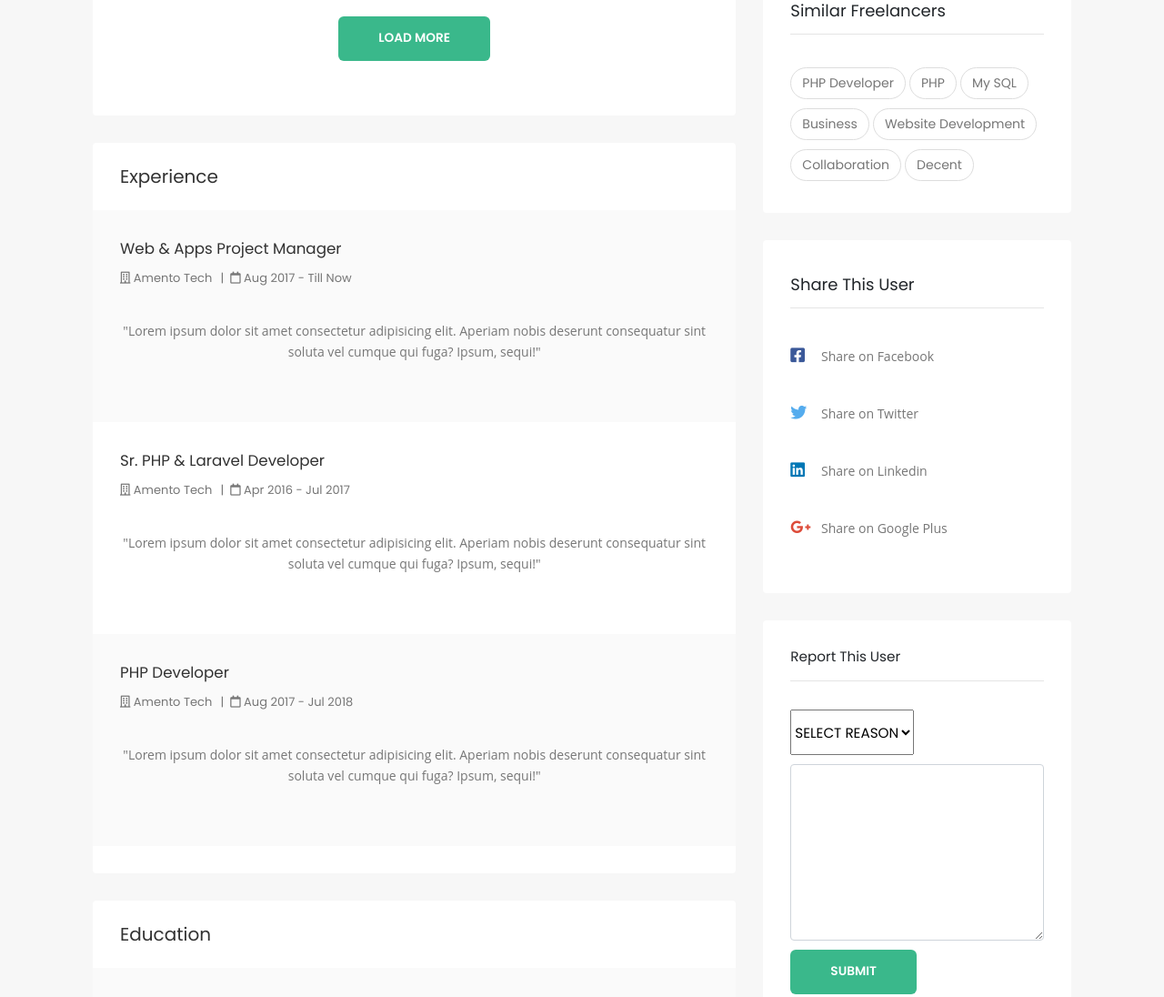
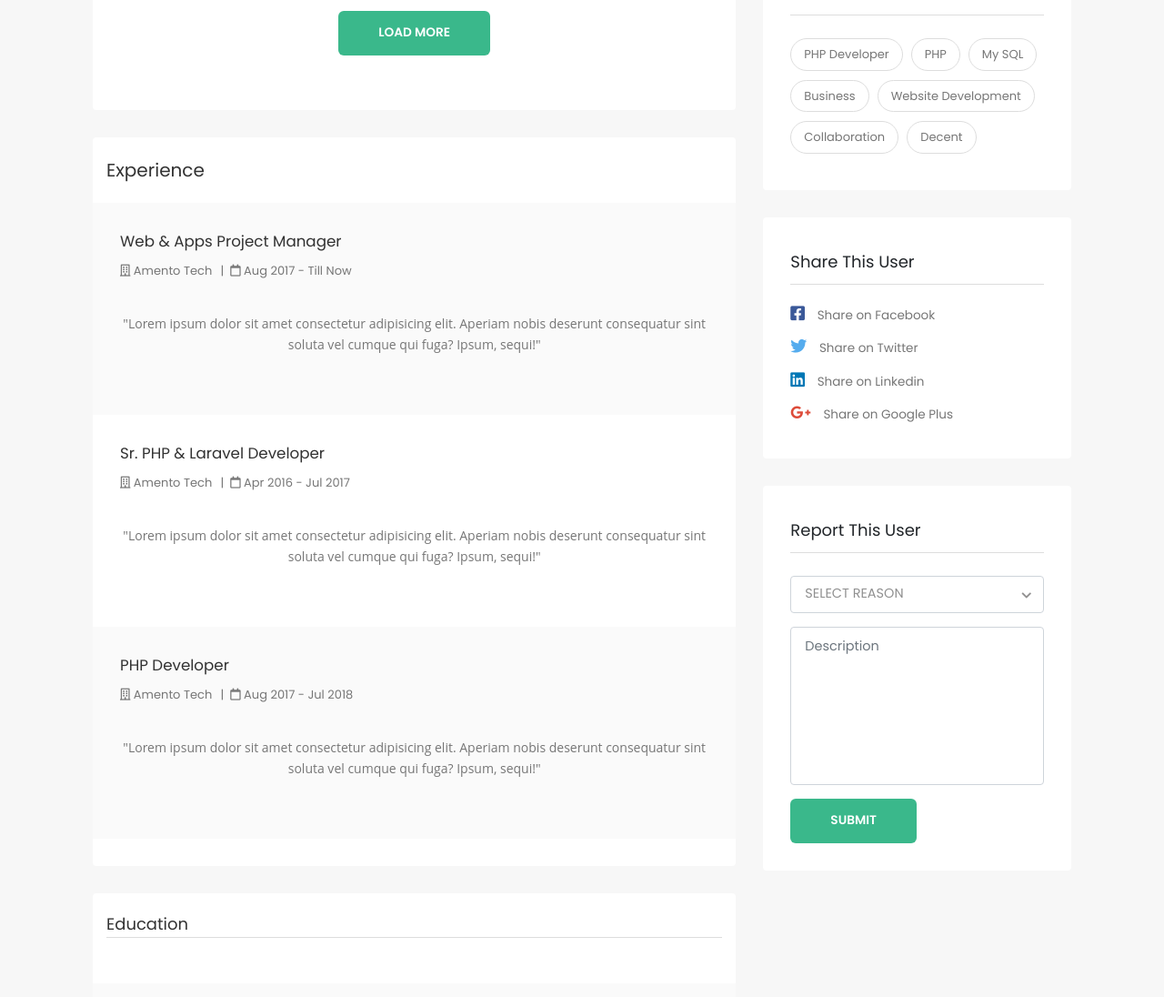
Before and after one commit to rajutmg/workTorn, a plain HTML site: page detailPage.html in a window 1280 px wide. Shown: the part 2315-3411 px from the top of the page at 91% size. Drawn offline with nearby package versions, Linux system fonts and the light colour scheme; files whose address does not match are found by name.

Commit message:
workingOn

```diff
--- a/detailPage.html
+++ b/detailPage.html
@@ -326,7 +326,7 @@
                         </div>
                         <!-- Crafted project -->
                         <div class="CraftProject craftedPadding">
-                            <div class="craftprojecttitle">
+                            <div class="skillTitle">
                                 <h2>Crafted Projects</h2>
                             </div>
                             <div class="projectlist">
@@ -459,7 +459,9 @@
                         <!-- Education -->
                         <div class="CraftProject">
                             <div class="craftprojecttitle">
+                                <div class="skillTitle">
                                     <h2>Education</h2>
+                                </div>
                             </div>
                             <div class="e-content backgroundColor">
                                 <div class="contenthead">
@@ -520,7 +522,6 @@
                         <div class="skill">
                             <div class="skillTitle">
                                 <h2>My Skills</h2>
-                                <hr>
                             </div>
                             <div class="progress-panel">
                                 <div class="progressTitle">
@@ -627,11 +628,11 @@
                         </div>
                         <!-- certificate -->
                         <div class="skill">
-                            <div class="awardTitle">
+                            <div class="skillTitle">
                                 <h2>Awards & Certifications</h2>
-                                <hr>
                             </div>
                             <div class="certificate">
+                                <a href="#">
                                     <figure class="certificateImage">
                                         <img src="img/a1.jpg" width="img-fluid" alt="logo">
                                     </figure>
@@ -639,8 +640,10 @@
                                         <h2>Top PHP Excel Skills</h2>
                                         <h3>Jun 27, 2018</h3>
                                     </div>
+                                </a>
                             </div>
                             <div class="certificate">
+                                <a href="#">
                                     <figure class="certificateImage">
                                         <img src="img/a2.jpg" width="img-fluid" alt="logo">
                                     </figure>
@@ -648,8 +651,10 @@
                                         <h2>Monster Developer Award</h2>
                                         <h3>Apr 27, 2018</h3>
                                     </div>
+                                </a>
                             </div>
                             <div class="certificate">
+                                <a href="#">
                                     <figure class="certificateImage">
                                         <img src="img/a3.jpg" width="img-fluid" alt="logo">
                                     </figure>
@@ -657,8 +662,10 @@
                                         <h2>Best Communication 2015</h2>
                                         <h3>May 27, 2018</h3>
                                     </div>
+                                </a>
                             </div>
                             <div class="certificate">
+                                <a href="#">
                                     <figure class="certificateImage">
                                         <img src="img/a4.jpg" width="img-fluid" alt="logo">
                                     </figure>
@@ -666,6 +673,7 @@
                                         <h2>Best Logo Design Winner</h2>
                                         <h3>Aug 27, 2018</h3>
                                     </div>
+                                </a>
                             </div>
                         </div>
                         <!-- qr code -->
@@ -688,45 +696,36 @@
                         <div class="skill">
                             <div class="skillTitle">
                                 <h2>Similar Freelancers</h2>
-                                <hr>
                             </div>
-                          <a href="#" type="button" class="btn button" data-toggle="button">PHP Developer</a>
-                           <a href="#" type="button" class="btn button" data-toggle="button">PHP</a>
-                           <a href="#" type="button" class="btn button" data-toggle="button">My SQL</a>
-                           <a href="#" type="button" class="btn button" data-toggle="button">Business</a>
-                           <a href="#" type="button" class="btn button" data-toggle="button">Website Development</a>
-                           <a href="#" type="button" class="btn button" data-toggle="button">Collaboration</a>
-                           <a href="#" type="button" class="btn button" data-toggle="button">Decent</a>
+                          <a href="#" class="btn button" data-toggle="button">PHP Developer</a>
+                           <a href="#" class="btn button" data-toggle="button">PHP</a>
+                           <a href="#" class="btn button" data-toggle="button">My SQL</a>
+                           <a href="#" class="btn button" data-toggle="button">Business</a>
+                           <a href="#" class="btn button" data-toggle="button">Website Development</a>
+                           <a href="#" class="btn button" data-toggle="button">Collaboration</a>
+                           <a href="#" class="btn button" data-toggle="button">Decent</a>
                     </div>
                     <!-- share user -->
                     <div class="skill">
                         <div class="skillTitle">
                             <h2>Share This User</h2>
-                            <hr>
                         </div>
-                        <div class="links link1">
-                         <h2><a href="#"><i class="fab fa-facebook-square" aria-hidden="true"></i> Share on Facebook</a></h2>
-                          </div>
-                        <div class="links link2">
-                           <h2><a href="#"><i class="fab fa-twitter" aria-hidden="true"></i> Share on Twitter</a></h2>
-                            </div>
-                        <div class="links link3">
-                               <h2><a href="#"><i class="fab fa-linkedin" aria-hidden="true"> </i> Share on Linkedin</a></h2>
-                                </div>
-                        <div class="links link4">
-                                   <h2><a href="#"><i class="fab fa-google-plus-g" aria-hidden="true"></i> Share on Google Plus</a></h2>
-                                    </div>
+                                    <ul>
+                                        <li class="links link1"><a href="#"><i class="fab fa-facebook-square" aria-hidden="true"></i> Share on Facebook</a></li>
+                                        <li class="links link2"><a href="#"><i class="fab fa-twitter" aria-hidden="true"></i> Share on Twitter</a></li>
+                                        <li class="links link3"><a href="#"><i class="fab fa-linkedin" aria-hidden="true"> </i> Share on Linkedin</a></li>
+                                        <li class="links link4"><a href="#"><i class="fab fa-google-plus-g" aria-hidden="true"></i> Share on Google Plus</a></li>
+                                    </ul>
                     </div>
                     <!-- report user -->
                     <div class="skill">
                         <div class="skillTitle">
-                            Report This User
-                            <hr>
+                           <h2>Report This User</h2>
                         </div>
                         <form>
                         <div class="select1">
-                            <div class="select-down">
-                                <select>
+                            <div class="selectOne">
+                                <select class="form-control">
                                     <option value="Select Reason">SELECT REASON</option>
                                     <option value="REASON ONE">REASON ONE </option>
                                     <option value="REASON TWO">REASON TWO</option>
@@ -736,10 +735,10 @@
                             </div>
                         </div>
                         <div class="form-description">
-                            <textarea class="form" id="Textarea1"  rows="9"></textarea>
+                            <textarea class="form-control" id="Textarea1" placeholder="Description"  rows="7"></textarea>
                           </div>
                           <div class="submitButton">
-                            <a href=""> <button type="button" class="btn viewBtn">SUBMIT</button> </a>
+                            <button type="submit" class="btn viewBtn">SUBMIT</button>
                           </div>
                     </div>
                 </div>
--- a/scss/pages/_detail.scss
+++ b/scss/pages/_detail.scss
@@ -514,6 +514,10 @@ li {
 	width: 100%;
 }
 .skill {
+	.select1{
+		display: inline-block;
+		width: 100%;
+	}
 	.progress-bar {
 		background-color: #00cc8d;
 	}
@@ -521,6 +525,22 @@ li {
 	border-radius: 4px;
 	padding: 30px;
 	margin-bottom: 30px;
+	.form-control{
+		font-size: 0.95em;
+		padding: 10px 15px;
+	}
+	.selectOne select {
+		padding: 0px 15px;
+	}
+	ul{
+		padding-left: 0;
+		margin-bottom: 0;
+		margin-top: -10px;
+		li{
+			list-style: none;
+			line-height: 2.4;
+		}
+	}
 }
 .CraftProject {
 	float: left;
@@ -531,10 +551,18 @@ li {
 }
 .craftedPadding {
 	padding: 0 15px;
+	.skillTitle{
+			padding: 15px;
+			border-bottom: 0;
+			margin-bottom: 0;
+			h2{
+				font-size: 1.35em;
+			}
+		}
 }
 .craftprojecttitle {
-	padding: 26px 30px;
-	width: 100%;
+    padding: 25px 15px;
+    width: 100%;
 	h2 {
 		margin: 0;
 		font-size: 20px;
@@ -585,7 +613,9 @@ li {
 	}
 }
 .skillTitle {
-	padding-bottom: 15px;
+    padding-bottom: 5px;
+    border-bottom: 1px solid #ddd;
+    margin-bottom: 25px;
 	h2 {
 		font-weight: 400;
 		font-size: 18px;
@@ -625,10 +655,15 @@ li {
 		vertical-align: middle;
 	}
 }
+.certificate{
+    display: inline-block;
+    width: 100%;
+}
 .certificateImage {
-	width: auto;
-	float: left;
-	border-radius: 4px;
+    width: 50px;
+    height: 50px;
+    float: left;
+    border-radius: 4px;
 	img {
 		width: 100%;
 		display: block;
@@ -643,13 +678,14 @@ li {
 		font-weight: 400;
 		color: #323232;
 		margin-bottom: 3px;
+		margin-top: 2px;
 	}
 	h3 {
 		font-size: 12px;
 		display: block;
 		color: #999;
 		padding: 2px 0 0;
-		font: 400 12px/23px 'Open Sans', Arial, Helvetica, sans-serif;
+		margin-top: 12px;
 	}
 }
 .qrCodeImage {
@@ -694,44 +730,38 @@ li {
 	border-radius: 20px;
 	color: #767676;
 	text-align: center;
-	font-size: 14px;
-	margin: 5px 0;
+	font-size: 13px;
+    padding: 7px 14px;
+    margin-bottom: 10px;
+    margin-right: 5px;
 	&:hover {
+		border: 1px solid #ff5851;
 		background: #ff5851;
 		color: white;
-		border: none;
 	}
 }
 .links {
-	padding-bottom: 20px;
 	a {
 		color: #767676;
 		text-decoration: none;
+		font-size: 13.5px;
 	}
-	h2 {
-		font-size: 14px;
-		font: 400 14px/23px 'Open Sans', Arial, Helvetica, sans-serif;
+	i{
+		font-size: 18px;
+		margin-right: 10px;
 	}
 }
 .fa-facebook-square {
 	color: #3b5999;
-	font-size: 18px;
-	width: 30px;
 }
 .fa-twitter {
 	color: #55acee;
-	font-size: 18px;
-	width: 30px;
 }
 .fa-linkedin {
 	color: #0077B5;
-	font-size: 18px;
-	width: 30px;
 }
 .fa-google-plus-g {
 	color: #dd4b39;
-	font-size: 18px;
-	width: 30px;
 }
 .link1 {
 	a {
@@ -769,16 +799,9 @@ li {
 .form-description {
 	margin-top: 10px;
 }
-.form {
-	display: block;
-	width: 100%;
-	border: 1px solid #ced4da;
-	border-radius: 4px;
-	transition: border-color .15s ease-in-out,box-shadow .15s ease-in-out;
-}
 .submitButton {
 	display: inline-block;
-	margin-top: 10px;
+	margin-top: 15px;
 	width: 100%;
 }
 select::-ms-expand {
@@ -819,3 +842,7 @@ select::-ms-expand {
   }
   }
 }
+
+textarea {
+    resize: inherit;
+}
```
Also changed, not shown: css/main.css, 1 other file. Lines whose indentation alone changed are shown as unchanged.
